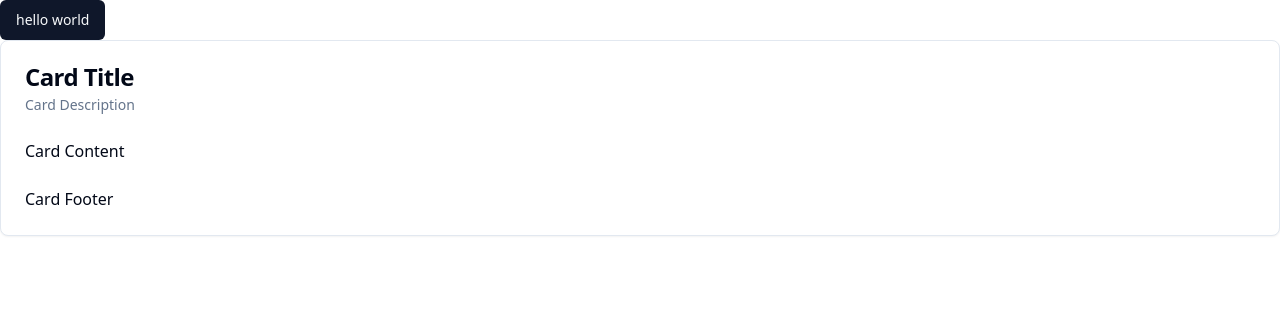
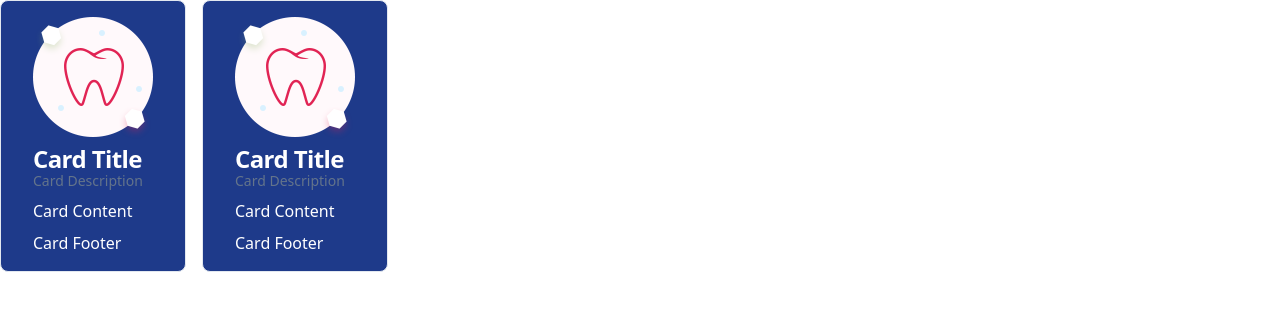
Before and after one commit to shokhsanam18/mediDove, a React (Vite) app: page / in a window 1280 px wide. Shown: the top 310 px of the page. Built offline with nearby package versions, Linux system fonts and the light colour scheme.

Commit message:
feat: basic cards (inside with array card + img) created

```diff
--- a/src/App.jsx
+++ b/src/App.jsx
@@ -1,32 +1,10 @@
-import { Button } from "./components/ui/button";
-import {
-  Card,
-  CardContent,
-  CardDescription,
-  CardFooter,
-  CardHeader,
-  CardTitle,
-} from "@/components/ui/card"
+import Carding from "./components/ui/carding";
+
 
 function App() {
   return (
     <>
-      <Button>hello world</Button>
-      <div>
-
-        <Card>
-            <CardHeader>
-              <CardTitle>Card Title</CardTitle>
-              <CardDescription>Card Description</CardDescription>
-            </CardHeader>
-            <CardContent>
-              <p>Card Content</p>
-            </CardContent>
-            <CardFooter>
-              <p>Card Footer</p>
-            </CardFooter>
-        </Card>
-      </div>
+      <Carding className = 'bg-blue-900 text-white'></Carding>
     </>
   );
 }
--- /dev/null
+++ b/src/components/ui/Carding.jsx
@@ -0,0 +1,66 @@
+import * as React from 'react'
+import {
+    Cards,
+    Card,
+    CardImage,
+    CardImg,
+    CardContent,
+    CardDescription,
+    CardFooter,
+    CardHeader,
+    CardTitle,
+  } from "@/components/ui/card"
+
+import { cn } from "@/lib/utils";
+
+
+
+const Carding = React.forwardRef(({ className, ...props }, ref) => {
+  const cards = [
+    {
+      id: 0,
+      title: 'Card Title',
+      description: 'Card Description',
+      content: 'Card Content',
+      footer: 'Card Footer',
+      src: './img/service2.png'
+    },
+    {
+      id: 1,
+      title: 'Card Title',
+      description: 'Card Description',
+      content: 'Card Content',
+      footer: 'Card Footer',
+      src: './img/service2.png'
+    },
+  ]
+  return (
+    <Cards ref={ref}
+    {...props}>
+
+
+      {cards.map((card) => (
+        <Card key={card.id} ref={ref}
+        className={cn("px-8 py-4", className)}
+        {...props}>
+            <CardImage>
+              <CardImg src={card.src}></CardImg>
+            </CardImage>
+            <CardHeader>
+              <CardTitle>{card.title}</CardTitle>
+              <CardDescription>{card.description}</CardDescription>
+            </CardHeader>
+            <CardContent>
+              <p>{card.content}</p>
+            </CardContent>
+            <CardFooter>
+              <p>{card.footer}</p>
+            </CardFooter>
+        </Card>
+      ))}
+
+      </Cards>
+  )
+})
+
+export default Carding
--- a/src/components/ui/card.jsx
+++ b/src/components/ui/card.jsx
@@ -1,12 +1,23 @@
 import * as React from "react";
 
 import { cn } from "@/lib/utils";
+const Cards = React.forwardRef(({ className, ...props }, ref) => (
+  <div
+    ref={ref}
+    className={cn(
+      "bg-cards text-cards-foreground flex gap-4",
+      className
+    )}
+    {...props}
+  />
+));
+Cards.displayName = "Cards";
 
 const Card = React.forwardRef(({ className, ...props }, ref) => (
   <div
     ref={ref}
     className={cn(
-      "rounded-lg border bg-card text-card-foreground shadow-sm",
+      "rounded-lg border flex flex-col gap-2 bg-card text-card-foreground transition-all hover:shadow-2xl hover:shadow-red-500",
       className
     )}
     {...props}
@@ -14,14 +25,35 @@ const Card = React.forwardRef(({ className, ...props }, ref) => (
 ));
 Card.displayName = "Card";
 
+const CardImage = React.forwardRef(({ className, ...props }, ref) => (
+  <div
+    ref={ref}
+    className={cn("w-full-width text-center", className)}
+    {...props}
+  />
+));
+CardImage.displayName = "CardImage";
+
+const CardImg = React.forwardRef(({ className, src, ...props }, ref) => (
+  <img
+    className={cn("w-full-width text-center", className)}
+    {...props}
+    src={src} alt=""
+  />
+));
+CardImg.displayName = "CardImg";
+
+
+
 const CardHeader = React.forwardRef(({ className, ...props }, ref) => (
   <div
     ref={ref}
-    className={cn("flex flex-col space-y-1.5 p-6", className)}
+    className={cn(className)}
     {...props}
   />
 ));
 CardHeader.displayName = "CardHeader";
+
 
 const CardTitle = React.forwardRef(({ className, ...props }, ref) => (
   <div
@@ -45,17 +77,17 @@ const CardDescription = React.forwardRef(({ className, ...props }, ref) => (
 CardDescription.displayName = "CardDescription";
 
 const CardContent = React.forwardRef(({ className, ...props }, ref) => (
-  <div ref={ref} className={cn("p-6 pt-0", className)} {...props} />
+  <div ref={ref} className={cn(className)} {...props} />
 ));
 CardContent.displayName = "CardContent";
 
 const CardFooter = React.forwardRef(({ className, ...props }, ref) => (
   <div
     ref={ref}
-    className={cn("flex items-center p-6 pt-0", className)}
+    className={cn(className)}
     {...props}
   />
 ));
 CardFooter.displayName = "CardFooter";
 
-export { Card, CardHeader, CardFooter, CardTitle, CardDescription, CardContent };
+export {Cards, Card, CardImage, CardImg, CardHeader, CardFooter, CardTitle, CardDescription, CardContent };
--- a/src/index.css
+++ b/src/index.css
@@ -7,7 +7,9 @@
     --background: 0 0% 100%;
     --foreground: 222.2 84% 4.9%;
     --card: 0 0% 100%;
+    --cards: 0 0% 100%;
     --card-foreground: 222.2 84% 4.9%;
+    --cards-foreground: 222.2 84% 4.9%;
     --popover: 0 0% 100%;
     --popover-foreground: 222.2 84% 4.9%;
     --primary: 222.2 47.4% 11.2%;
@@ -28,13 +30,15 @@
     --chart-3: 197 37% 24%;
     --chart-4: 43 74% 66%;
     --chart-5: 27 87% 67%;
-    --radius: 0.5rem
+    --radius: 0.5rem;
   }
   .dark {
     --background: 222.2 84% 4.9%;
     --foreground: 210 40% 98%;
     --card: 222.2 84% 4.9%;
     --card-foreground: 210 40% 98%;
+    --cards: 222.2 84% 4.9%;
+    --cards-foreground: 210 40% 98%;
     --popover: 222.2 84% 4.9%;
     --popover-foreground: 210 40% 98%;
     --primary: 210 40% 98%;
@@ -54,7 +58,7 @@
     --chart-2: 160 60% 45%;
     --chart-3: 30 80% 55%;
     --chart-4: 280 65% 60%;
-    --chart-5: 340 75% 55%
+    --chart-5: 340 75% 55%;
   }
 }
 @layer base {
```
Also changed, not shown: public/img/service2.png (added).
